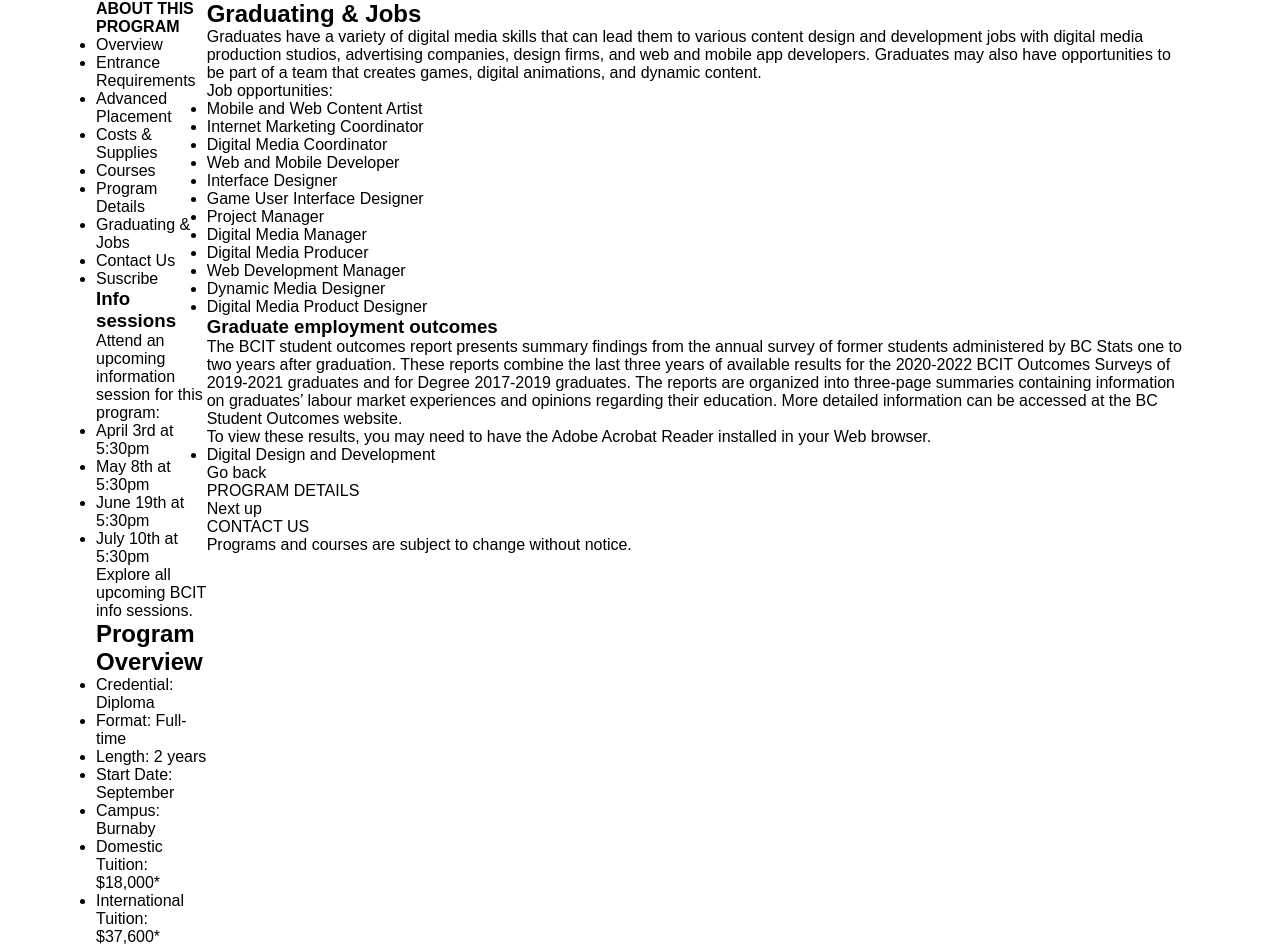
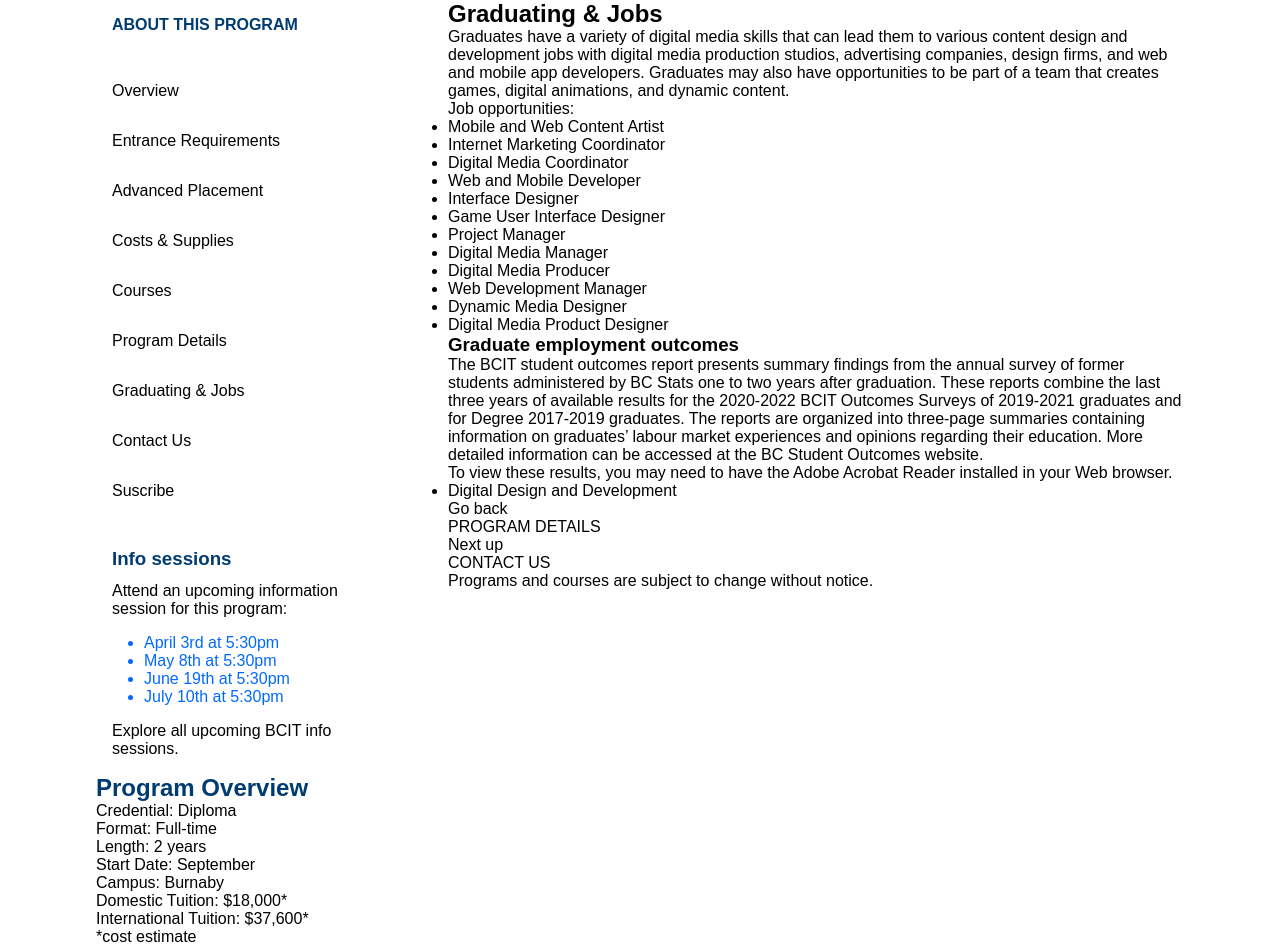
Before and after one commit to Mariessa-Pinto/mdia2109-class10-change-languages, a Next.js app: page / in a window 1280 px wide. Shown: the part 712-1658 px from the top of the page. Built offline with nearby package versions, Linux system fonts and the light colour scheme.

Commit message:
Styled the first half of the sidebar

```diff
--- a/components/Sidebar/Sidebar.module.css
+++ b/components/Sidebar/Sidebar.module.css
@@ -0,0 +1,49 @@
+.sidebar {
+    width: 22rem;
+}
+
+.aboutList {
+    list-style: none;
+    padding: 1rem;
+}
+
+.aboutListItem {
+    padding: 1rem 0;
+}
+
+.overviewList {
+    list-style: none;
+}
+
+.header {
+    color: var(--blue);
+}
+
+.allPrograms {
+    color: var(--bright-blue);
+}
+
+.dates {
+    color: var(--bright-blue);
+}
+
+.headerBox {
+    padding: 1rem;
+}
+
+.info {
+    padding: 1rem;
+}
+
+.headerInfo {
+    color: var(--blue);
+    padding-bottom: 0.75rem;
+}
+
+.infoText {
+    width: 15rem;
+}
+
+.infoList {
+    padding: 1rem 1rem 1rem 2rem;
+}
--- a/components/Sidebar/index.js
+++ b/components/Sidebar/index.js
@@ -5,46 +5,48 @@
     return (
         <div className={styles.sidebar}>
             <div className={styles.about}>
-                <h4><FormattedMessage id="page.home.sidebar.about.header"/></h4>
-                <ul>
-                    <li><FormattedMessage id="page.home.sidebar.about.item.one"/></li>
-                    <li><FormattedMessage id="page.home.sidebar.about.item.two"/></li>
-                    <li><FormattedMessage id="page.home.sidebar.about.item.three"/></li>
-                    <li><FormattedMessage id="page.home.sidebar.about.item.four"/></li>
-                    <li><FormattedMessage id="page.home.sidebar.about.item.five"/></li>
-                    <li><FormattedMessage id="page.home.sidebar.about.item.six"/></li>
-                    <li><FormattedMessage id="page.home.sidebar.about.item.seven"/></li>
-                    <li><FormattedMessage id="page.home.sidebar.about.item.eight"/></li>
-                    <li><FormattedMessage id="page.home.sidebar.about.item.nine"/></li>
+                <div className={styles.headerBox}>
+                    <h4 className={styles.header}><FormattedMessage id="page.home.sidebar.about.header"/></h4>
+                </div>
+                <ul className={styles.aboutList}>
+                    <li className={styles.aboutListItem}><FormattedMessage id="page.home.sidebar.about.item.one"/></li>
+                    <li className={styles.aboutListItem}><FormattedMessage id="page.home.sidebar.about.item.two"/></li>
+                    <li className={styles.aboutListItem}><FormattedMessage id="page.home.sidebar.about.item.three"/></li>
+                    <li className={styles.aboutListItem}><FormattedMessage id="page.home.sidebar.about.item.four"/></li>
+                    <li className={styles.aboutListItem}><FormattedMessage id="page.home.sidebar.about.item.five"/></li>
+                    <li className={styles.aboutListItem}><FormattedMessage id="page.home.sidebar.about.item.six"/></li>
+                    <li className={styles.aboutListItem}><FormattedMessage id="page.home.sidebar.about.item.seven"/></li>
+                    <li className={styles.aboutListItem}><FormattedMessage id="page.home.sidebar.about.item.eight"/></li>
+                    <li className={styles.aboutListItem}><FormattedMessage id="page.home.sidebar.about.item.nine"/></li>
                 </ul>
             </div>
             <div className={styles.info}>
-                <h3><FormattedMessage id="page.home.sidebar.info.header"/></h3>
-                <p><FormattedMessage id="page.home.sidebar.info.desc"/></p>
-                <ul>
-                    <li><FormattedMessage id="page.home.sidebar.info.list.one"/></li>
-                    <li><FormattedMessage id="page.home.sidebar.info.list.two"/></li>
-                    <li><FormattedMessage id="page.home.sidebar.info.list.three"/></li>
-                    <li><FormattedMessage id="page.home.sidebar.info.list.four"/></li>
+                <h3 className={styles.headerInfo}><FormattedMessage id="page.home.sidebar.info.header"/></h3>
+                <p className={styles.infoText}><FormattedMessage id="page.home.sidebar.info.desc"/></p>
+                <ul className={styles.infoList}>
+                    <li className={styles.dates}><FormattedMessage id="page.home.sidebar.info.list.one"/></li>
+                    <li className={styles.dates}><FormattedMessage id="page.home.sidebar.info.list.two"/></li>
+                    <li className={styles.dates}><FormattedMessage id="page.home.sidebar.info.list.three"/></li>
+                    <li className={styles.dates}><FormattedMessage id="page.home.sidebar.info.list.four"/></li>
                 </ul>
-                <p><FormattedMessage id="page.home.sidebar.info.explore"/></p>
+                <p className={styles.infoText}><FormattedMessage id="page.home.sidebar.info.explore"/></p>
             </div>
             <div className={styles.overview}>
-                <h2><FormattedMessage id="page.home.sidebar.overview.header"/></h2>
+                <h2 className={styles.header}><FormattedMessage id="page.home.sidebar.overview.header"/></h2>
                 <ul>
-                    <li><FormattedMessage id="page.home.sidebar.overview.credential"/></li>
-                    <li><FormattedMessage id="page.home.sidebar.overview.format"/></li>
-                    <li><FormattedMessage id="page.home.sidebar.overview.length"/></li>
-                    <li><FormattedMessage id="page.home.sidebar.overview.start"/></li>
-                    <li><FormattedMessage id="page.home.sidebar.overview.campus"/></li>
-                    <li><FormattedMessage id="page.home.sidebar.overview.domestic"/></li>
-                    <li><FormattedMessage id="page.home.sidebar.overview.int"/></li>
-                    <li><FormattedMessage id="page.home.sidebar.overview.cost"/></li>
+                    <li className={styles.overviewList}><FormattedMessage id="page.home.sidebar.overview.credential"/></li>
+                    <li className={styles.overviewList}><FormattedMessage id="page.home.sidebar.overview.format"/></li>
+                    <li className={styles.overviewList}><FormattedMessage id="page.home.sidebar.overview.length"/></li>
+                    <li className={styles.overviewList}><FormattedMessage id="page.home.sidebar.overview.start"/></li>
+                    <li className={styles.overviewList}><FormattedMessage id="page.home.sidebar.overview.campus"/></li>
+                    <li className={styles.overviewList}><FormattedMessage id="page.home.sidebar.overview.domestic"/></li>
+                    <li className={styles.overviewList}><FormattedMessage id="page.home.sidebar.overview.int"/></li>
+                    <li className={styles.overviewList}><FormattedMessage id="page.home.sidebar.overview.cost"/></li>
                 </ul>
-                <h5><FormattedMessage id="page.home.sidebar.overview.link"/></h5>
+                <h5 className={styles.allPrograms}><FormattedMessage id="page.home.sidebar.overview.link"/></h5>
             </div>
             <div className={styles.recent}>
-                <h2><FormattedMessage id="page.home.sidebar.recent.header"/></h2>
+                <h2 className={styles.header}><FormattedMessage id="page.home.sidebar.recent.header"/></h2>
                 <p><FormattedMessage id="page.home.sidebar.recent.link.one"/></p>
                 <p><FormattedMessage id="page.home.sidebar.recent.link.two"/></p>
             </div>
```
